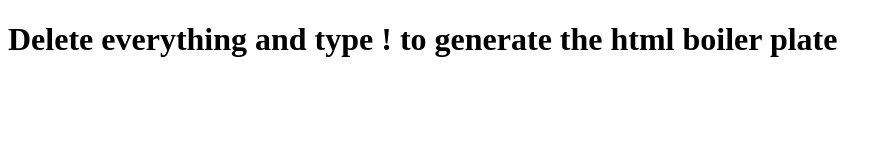
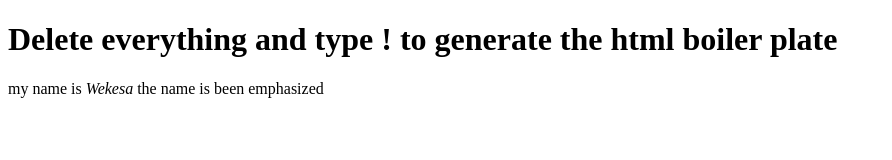
Before and after one commit to WekesaN/html-boilerplate, a plain HTML site: page index.html in a window 1280 px wide. Shown: the whole page, without its empty margins (0-892 px from the left). Drawn offline with Linux system fonts and the light colour scheme.

Commit message:
add the em element(italic like)

```diff
--- a/index.html
+++ b/index.html
@@ -8,5 +8,6 @@
   </head>
   <body>
     <h1>Delete everything and type ! to generate the html boiler plate</h1>
+    <p>my name is <em>Wekesa</em> the name is been emphasized</p>
   </body>
 </html>
```
